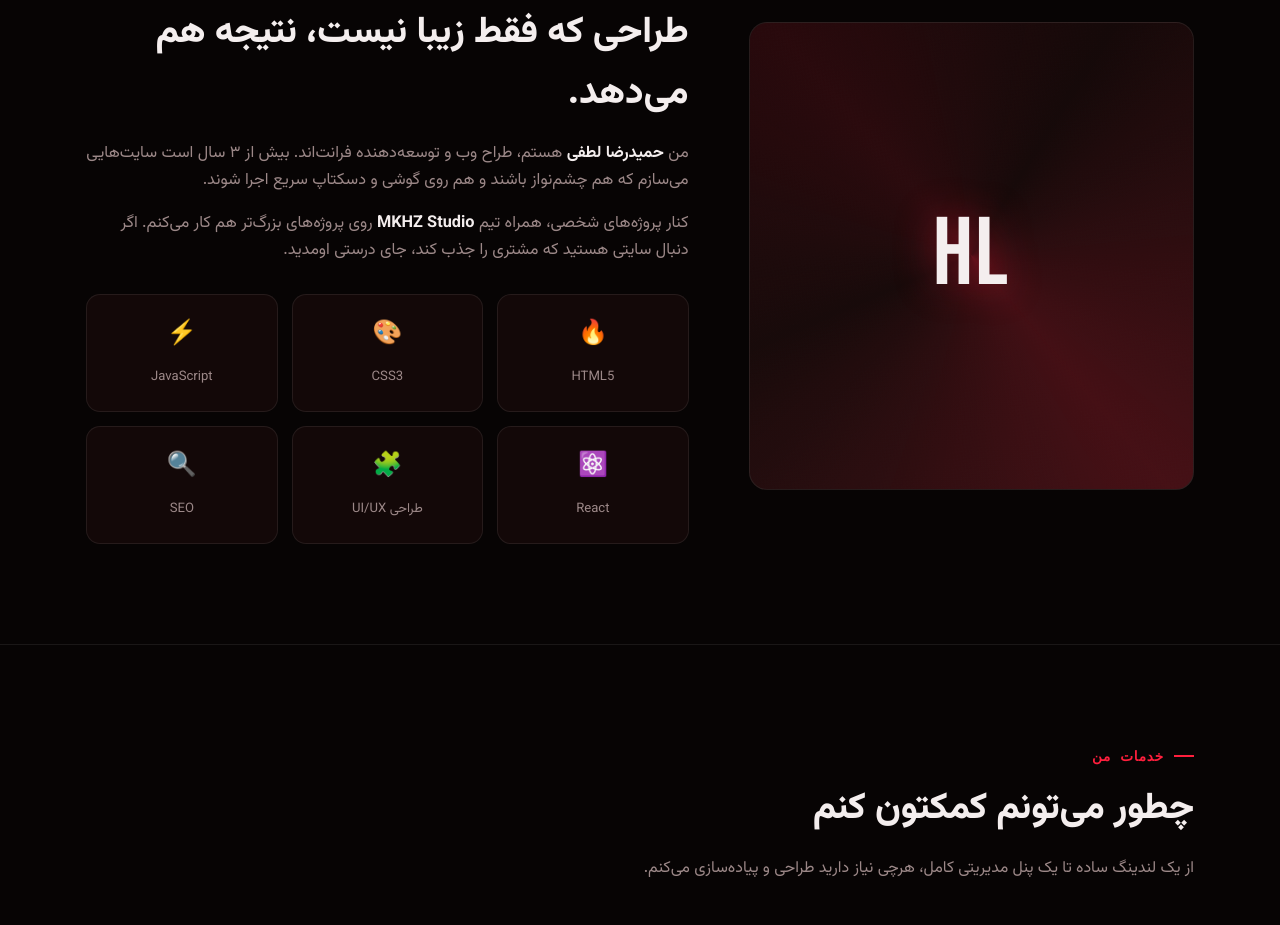
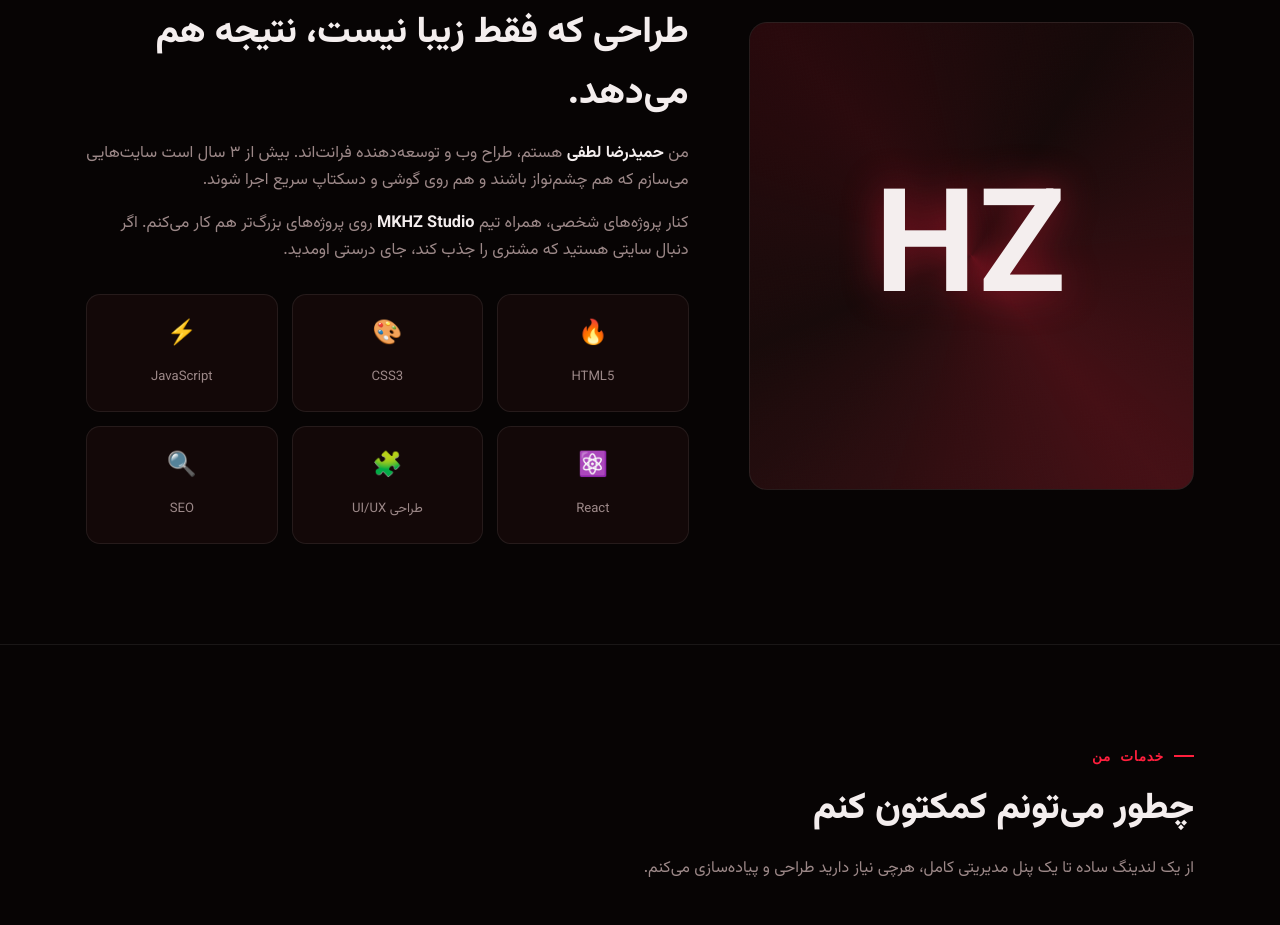
Before and after one commit to HZ-hamidreza/hz_hamid, a plain HTML site: page index.html in a window 1280 px wide. Shown: the part 957-1882 px from the top of the page. Drawn offline with Linux system fonts and the light colour scheme.

Commit message:
Update index.html

```diff
--- a/index.html
+++ b/index.html
@@ -323,7 +323,7 @@
 
 <section class="about reveal" id="about">
   <div class="wrap">
-    <div class="avatar-card"><span class="monogram">HL</span></div>
+    <div class="avatar-card"><span class="monogram"><h2>HZ</h2></span></div>
     <div class="about-text">
       <div class="sec-eyebrow" data-fa="درباره من" data-en="about me">درباره من</div>
       <h2 class="sec-title" data-fa="طراحی که فقط زیبا نیست، نتیجه هم می‌دهد." data-en="Design that isn't just beautiful — it performs.">طراحی که فقط زیبا نیست، نتیجه هم می‌دهد.</h2>
```
